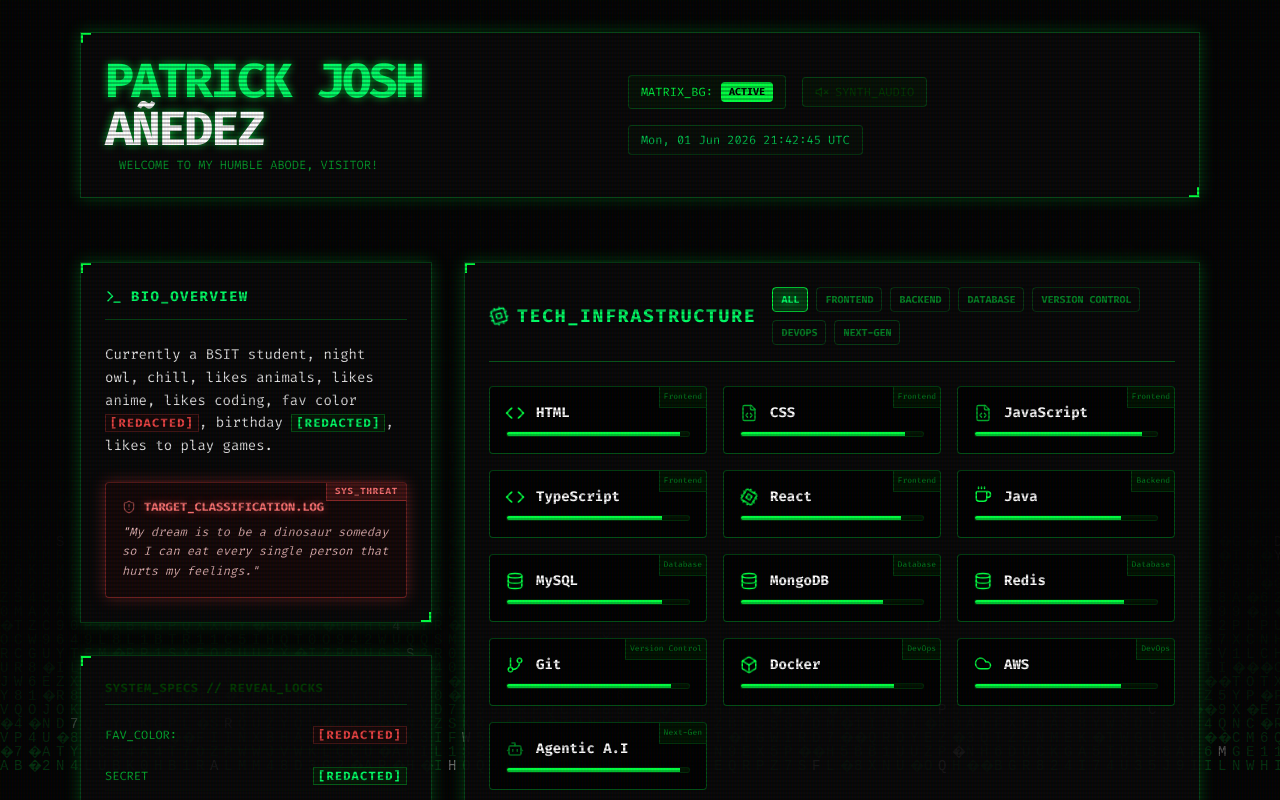
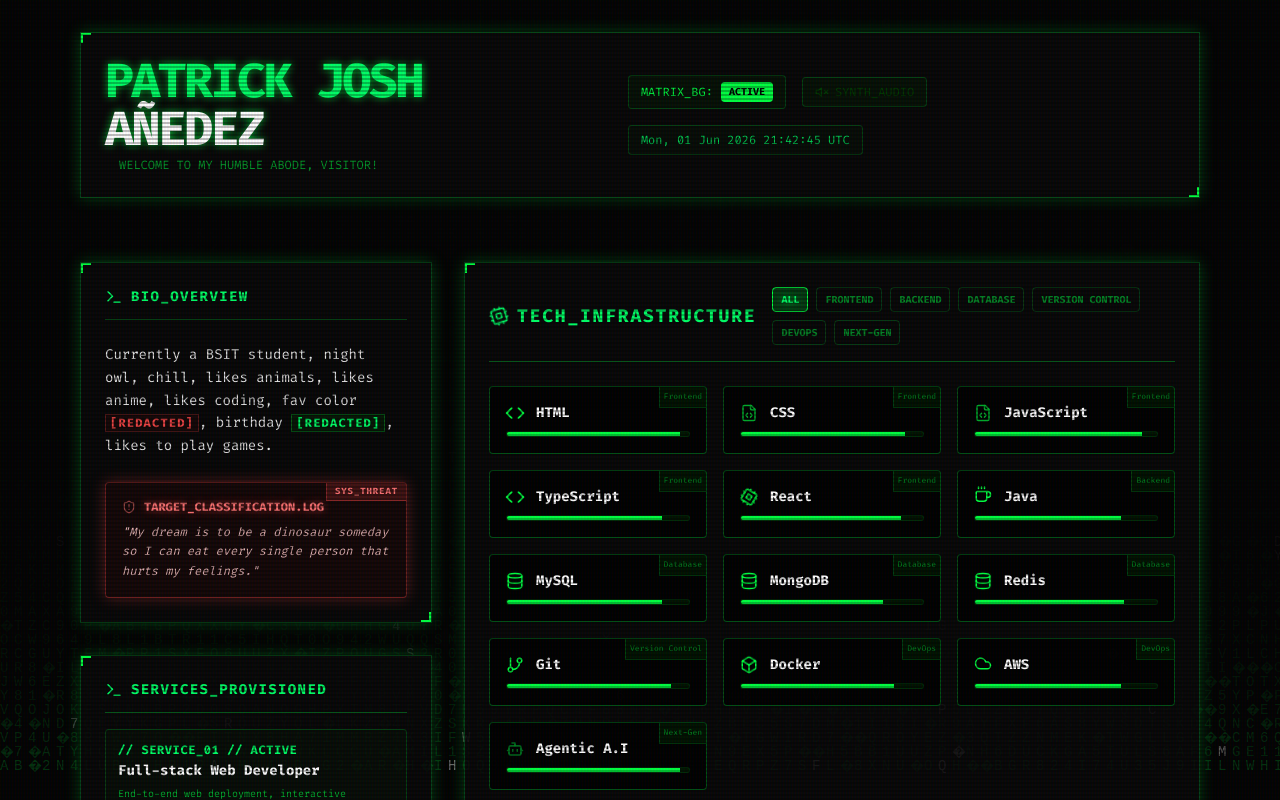
Before and after one commit to Patkik/SocMed-Bio, a React (Vite) app: page / in a window 1280 px wide. Both pictures are taken after a click on the button "AUDIO_ON". Shown: the top 800 px of the page. Built offline with nearby package versions, Linux system fonts and the light colour scheme.

Commit message:
Added services offered and Gmail contact features

```diff
--- a/src/App.tsx
+++ b/src/App.tsx
@@ -5,7 +5,7 @@ import {
   Image as ImageIcon, Github, Instagram, Facebook,
   Linkedin, ExternalLink, Volume2, VolumeX,
   TerminalSquare, Info, Code, FileCode, Coffee,
-  Database, GitBranch, Cloud, Bot, Box
+  Database, GitBranch, Cloud, Bot, Box, Mail
 } from 'lucide-react';
 
 
@@ -616,6 +616,36 @@ export default function App() {
                 </motion.div>
               </div>
 
+              {/* SERVICES PROVISIONED CARD */}
+              <div className="cyber-card p-6 space-y-4 shadow-glow">
+                <div className="flex items-center gap-2 border-b border-matrix/30 pb-3">
+                  <Terminal size={18} className="text-matrix-light" />
+                  <h2 className="text-sm font-bold tracking-widest text-matrix-light uppercase">SERVICES_PROVISIONED</h2>
+                </div>
+                <div className="space-y-4 font-mono">
+                  <div className="border border-matrix/20 bg-matrix-dark/10 p-3 rounded hover:border-matrix/50 transition-all">
+                    <span className="text-matrix-light font-bold text-xs tracking-wider block uppercase">// SERVICE_01 // ACTIVE</span>
+                    <span className="text-white text-sm font-bold">Full-stack Web Developer</span>
+                    <p className="text-[10px] text-matrix/70 mt-1">End-to-end web deployment, interactive modules, and high-performance server structures.</p>
+                  </div>
+                  <div className="border border-matrix/20 bg-matrix-dark/10 p-3 rounded hover:border-matrix/50 transition-all">
+                    <span className="text-matrix-light font-bold text-xs tracking-wider block uppercase">// SERVICE_02 // ACTIVE</span>
+                    <span className="text-white text-sm font-bold">Graphic Designer</span>
+                    <p className="text-[10px] text-matrix/70 mt-1">Sleek visual layouts, modern UI branding elements, and customized digital assets.</p>
+                  </div>
+                  <div className="pt-2">
+                    <a
+                      href="mailto:patrickjoshanedez35@gmail.com"
+                      onClick={() => { if (audioEnabled) clickSound(); }}
+                      className="inline-flex items-center gap-2 border border-matrix bg-matrix-dark/20 hover:bg-matrix/10 px-4 py-2 rounded text-xs text-matrix-light font-bold transition-all shadow-glow w-full justify-center"
+                    >
+                      <Mail size={14} className="animate-pulse text-matrix-light" />
+                      <span>CONTACT: patrickjoshanedez35@gmail.com</span>
+                    </a>
+                  </div>
+                </div>
+              </div>
+
               {/* SPECIFICATION CARD WITH DECRYPTION LOCKS */}
               <div className="cyber-card p-6 space-y-4 shadow-glow">
                 <div className="text-xs text-matrix-dark border-b border-matrix/20 pb-2 uppercase font-bold tracking-wider">SYSTEM_SPECS // REVEAL_LOCKS</div>
@@ -1057,6 +1087,7 @@ export default function App() {
 
             <div className="flex flex-wrap justify-center gap-4">
               {[
+                { name: 'Gmail', icon: <Mail size={16} />, url: 'mailto:patrickjoshanedez35@gmail.com' },
                 { name: 'Facebook', icon: <Facebook size={16} />, url: 'https://www.facebook.com/Patkik.juice/' },
                 { name: 'Instagram', icon: <Instagram size={16} />, url: 'https://www.instagram.com/patweck009/' },
                 { name: 'TikTok', icon: <span className="font-black text-[10px] tracking-tighter">TT</span>, url: 'https://tiktok.com/@takeshi_190' },
```
